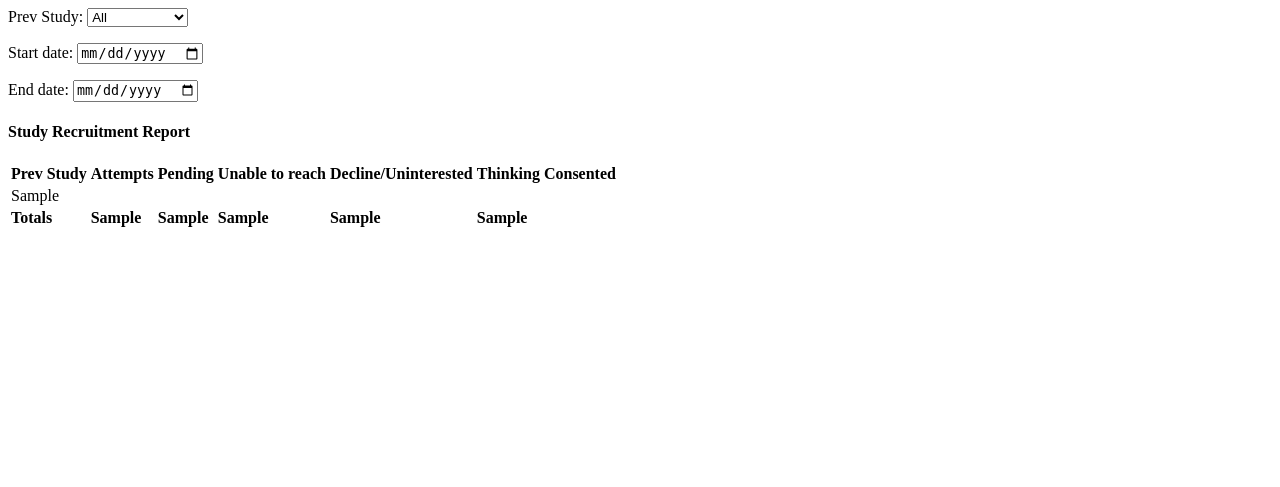
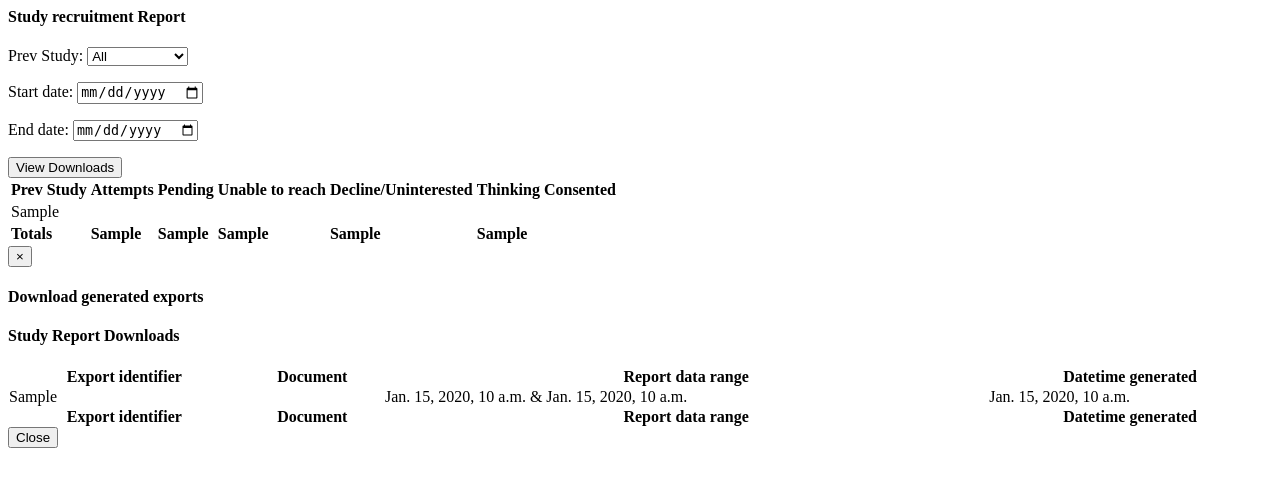
Before and after one commit to geek911/flourish-reports, a Django app: template flourish_reports/templates/flourish_reports/recruitment/prev_study_report.html in a window 1280 px wide. Shown: the top 487 px of the page. Run offline with Django 3.2, Linux system fonts and the light colour scheme; tables that the repository leaves empty hold one stand-in row (values such as "Sample post"); the template is opened without the code that fills it: values that come from a table or form of the project are taken from there, most other values are stand-ins (such as "Sample title", 1, 10 or a date in 2020); parts of the project's set-up code (start-up, migrations or seed data) failed here and were passed over; some libraries are stand-ins or nearby versions.

Commit message:
update reports

```diff
--- a/flourish_reports/templates/flourish_reports/recruitment/prev_study_report.html
+++ b/flourish_reports/templates/flourish_reports/recruitment/prev_study_report.html
@@ -1,9 +1,10 @@
 {% load crispy_forms_tags %}
+<p><h4>Study recruitment Report</h4></p>
 <div class="panel panel-info">
 	<div class="panel-heading">
 		{% csrf_token %}
 		<span class="pull-right">{% crispy prev_study_form %}</span>
-		<h4>Study Recruitment Report</h4>
+		<button type="button" class="btn btn-sm btn-default" data-toggle="modal" data-target="#mySModal">View Downloads</button>
 	</div>
 	<div class="panel-body">
 		<table class="table table-hover">
@@ -39,3 +40,65 @@
 		</table>
 	</div>
 </div>
+
+<!-- Modal -->
+ <div class="modal fade" id="mySModal" role="dialog">
+   <div class="modal-dialog">
+     <div class="modal-content">
+       <div class="modal-header">
+         <button type="button" class="close" data-dismiss="modal">&times;</button>
+         <h4 class="modal-title">Download generated exports</h4>
+       </div>
+       <div class="modal-body">
+
+         {% if study_downloads %}
+			<div class="panel panel-info">
+				<div class="panel-heading">
+					<h4>Study Report Downloads</h4>
+				</div>
+				<div class="panel-body">
+				<table id="item-identifiers" class="table table-striped table-bordered" cellspacing="0" width="100%">
+					<thead>
+						<tr>
+							<th>Export identifier</th>
+							<th>Document</th>
+							<th>Report data range</th>
+							<th>Datetime generated</th>
+						</tr>
+					</thead>
+					<tfoot>
+						<tr>
+							<th>Export identifier</th>
+							<th>Document</th>
+							<th>Report data range</th>
+							<th>Datetime generated</th>
+						</tr>
+					</tfoot>
+					<tbody>
+					{% for download in study_downloads %}
+						<tr>
+							<td>{{ download.export_identifier }}</td>
+					 		<td>
+					 			{% if download.document.url %}
+					 				<a href={{ download.file_url }}><i class="fa fa-download fa-sm"></i> file download</a>
+					 			{% endif %}
+					 		</td>
+					 		<td>{{ download.start_date }} & {{ download.end_date }}</td>
+					 		<td>{{ download.uploaded_at }}</td>
+						</tr>
+					{% endfor %}
+					</tbody>
+				</table>
+			</div>
+		</div>
+		{% else %}
+			No Downloaded reports
+		{% endif %}
+
+       </div>
+       <div class="modal-footer">
+         <button type="button" class="btn btn-default" data-dismiss="modal">Close</button>
+       </div>
+     </div>
+   </div>
+ </div>
```
Also changed, not shown: flourish_reports/templates/flourish_reports/recruitment.html (+0 -41 lines), flourish_reports/templates/flourish_reports/recruitment/user_report.html (+66 -2 lines), flourish_reports/views/recruitment/recruitment_reports.py (+8 -0 lines).
